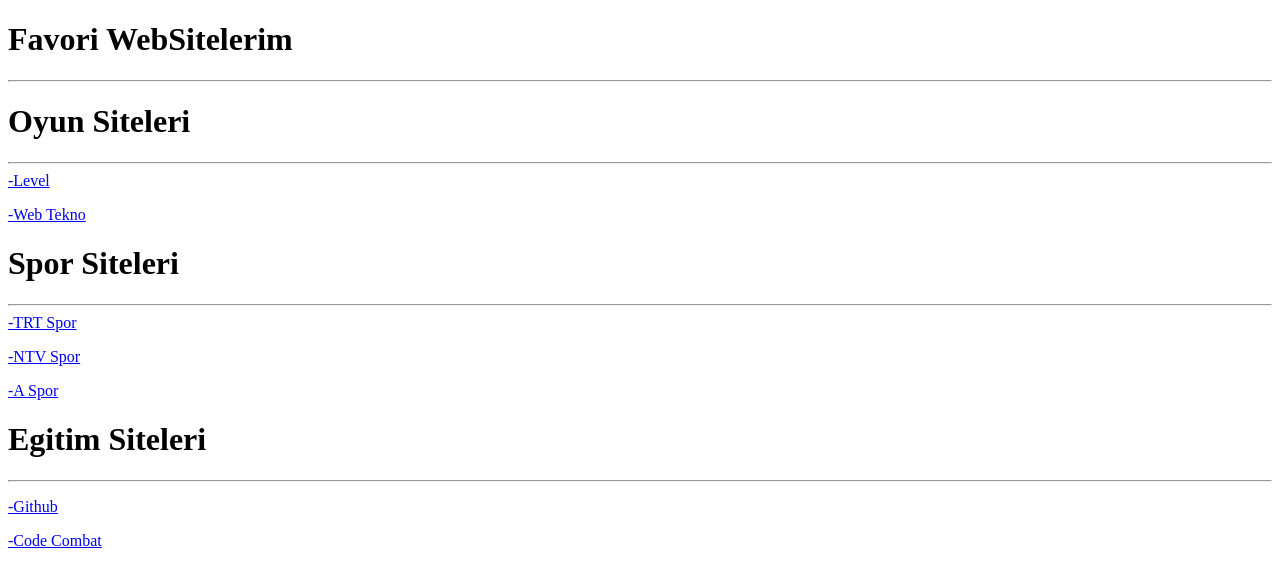
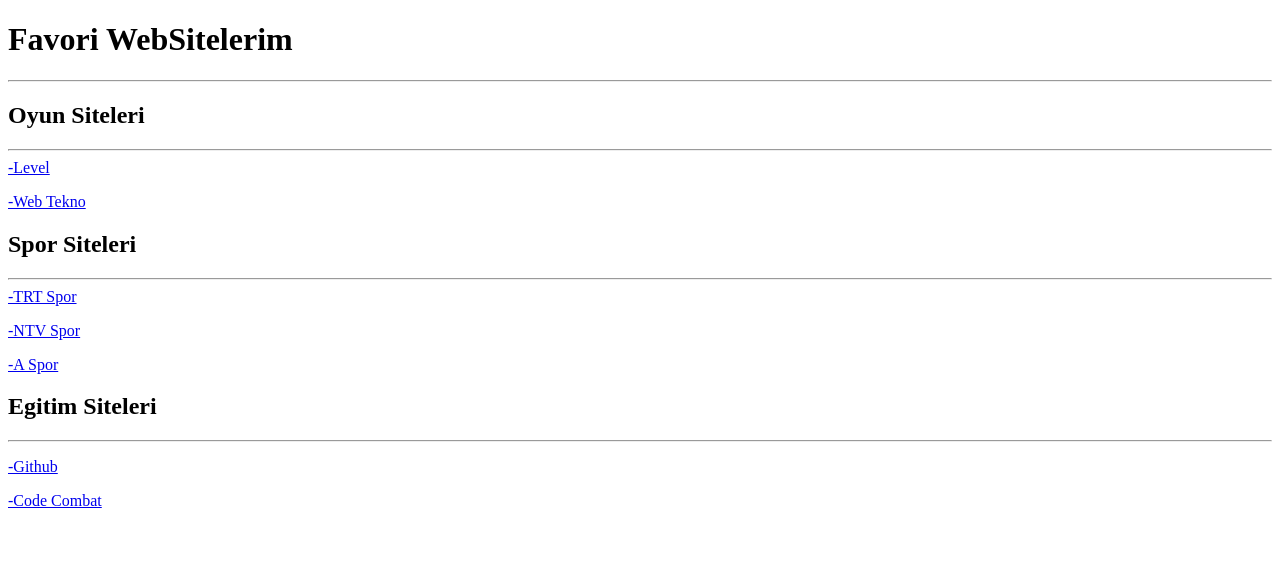
Before and after one commit to Meersy/HomeWork, a plain HTML site: page 20180330/index.html in a window 1280 px wide. Drawn offline with Linux system fonts and the light colour scheme.

Commit message:
Heads Fixed

```diff
--- a/20180330/index.html
+++ b/20180330/index.html
@@ -9,12 +9,12 @@
 <body>
    <h1>Favori WebSitelerim</h1>
    <hr>
-    <h1>Oyun Siteleri</h1>
+    <h2>Oyun Siteleri</h2>
     <hr>
     <a href="https://www.level.com.tr/" target="_blank" <p>-Level</p>
     <a href="http://www.webtekno.com/" target="_blank" <p>-Web Tekno</p>
     </a>
-    <h1>Spor Siteleri</h1>
+    <h2>Spor Siteleri</h2>
     <hr>
 <a href="http://www.trtspor.com.tr/" target="_blank"
 <p>-TRT Spor</p>
@@ -25,7 +25,7 @@
 </a>
 <a href="https://www.aspor.com.tr/" target="_blank" <p>-A Spor</p>
 </a>
-<h1>Egitim Siteleri</h1>
+<h2>Egitim Siteleri</h2>
 <hr>
  <a href="https://github.com/" target="_blank">
     <p>-Github</p>
```
